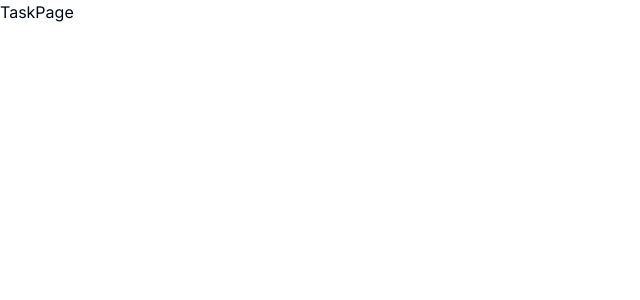
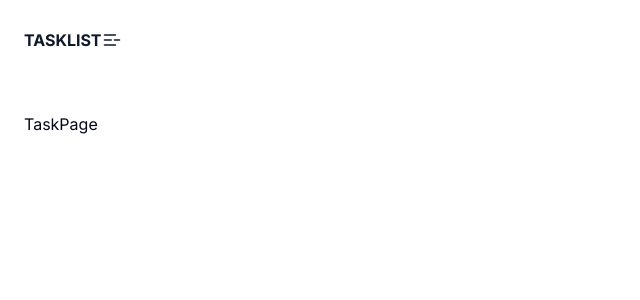
Before and after one commit to reisArthur2602/sistema-lista-de-tarefas-frontend, a Next.js app: page /task in a window 1280 px wide. Shown: the top 300 px of the page, without its empty margins (0-640 px from the left). Built offline with nearby package versions, Linux system fonts and the light colour scheme.

Commit message:
feat: insert layout task routes

```diff
--- /dev/null
+++ b/src/app/(task)/task/layout.tsx
@@ -0,0 +1,18 @@
+import { Logo } from "@/components/logo";
+
+type TaskLayoutProps = {
+  children: React.ReactNode;
+};
+
+const TaskLayout = ({ children }: TaskLayoutProps) => {
+  return (
+    <div className="flex h-full flex-col gap-8 px-6">
+      <header className="flex h-20 items-center">
+        <Logo />
+      </header>
+      <main className="flex-1">{children}</main>
+    </div>
+  );
+};
+
+export default TaskLayout;
--- /dev/null
+++ b/src/components/logo.tsx
@@ -0,0 +1,15 @@
+import { ListMinus } from "lucide-react";
+import Link from "next/link";
+import React from "react";
+
+export const Logo = () => {
+  return (
+    <Link
+      href={"/task"}
+      className="hover:text-primary flex items-center font-bold text-slate-900 transition-all hover:scale-105"
+    >
+      <>TASKLIST</>
+      <ListMinus size={20} />
+    </Link>
+  );
+};
```
